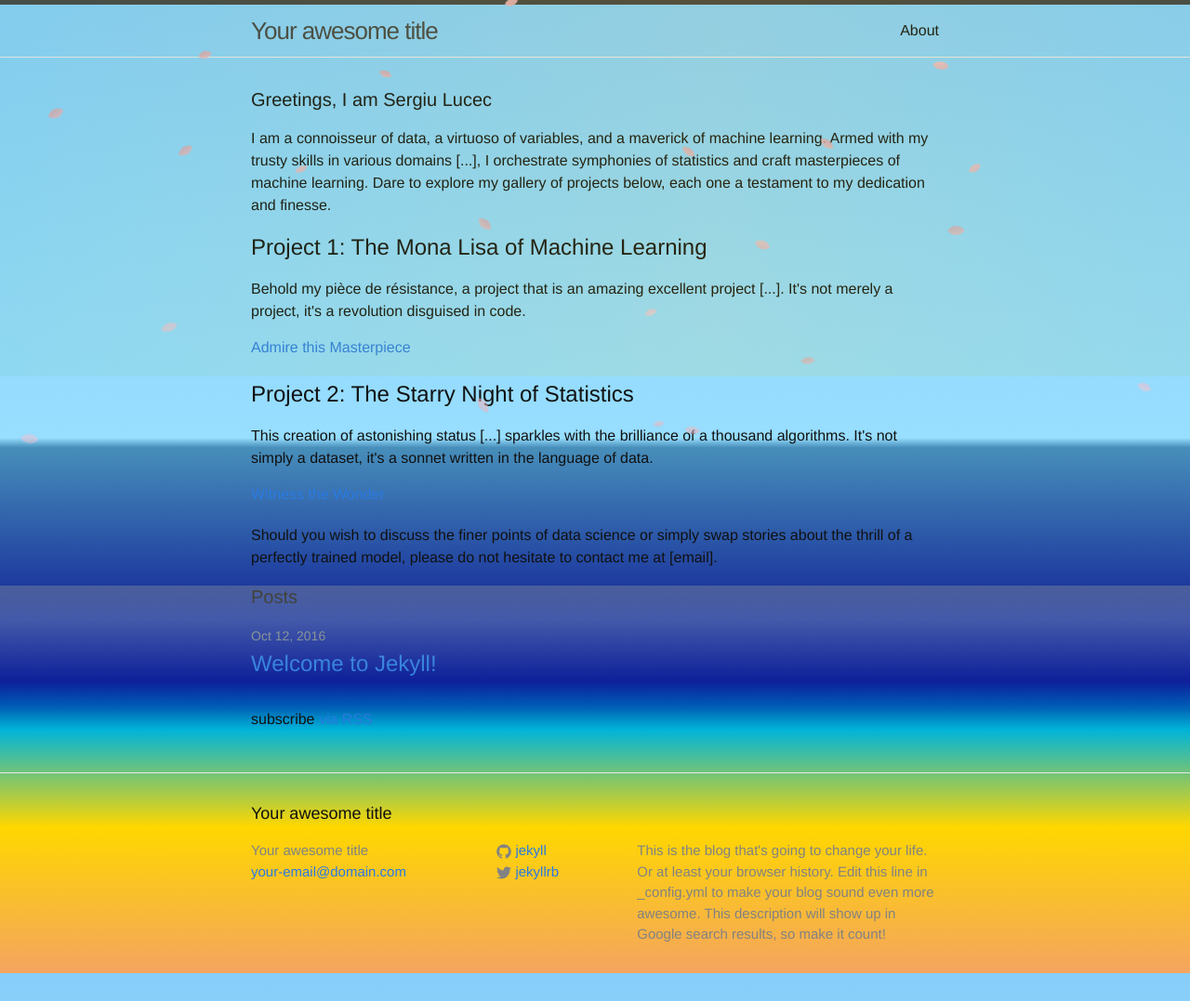
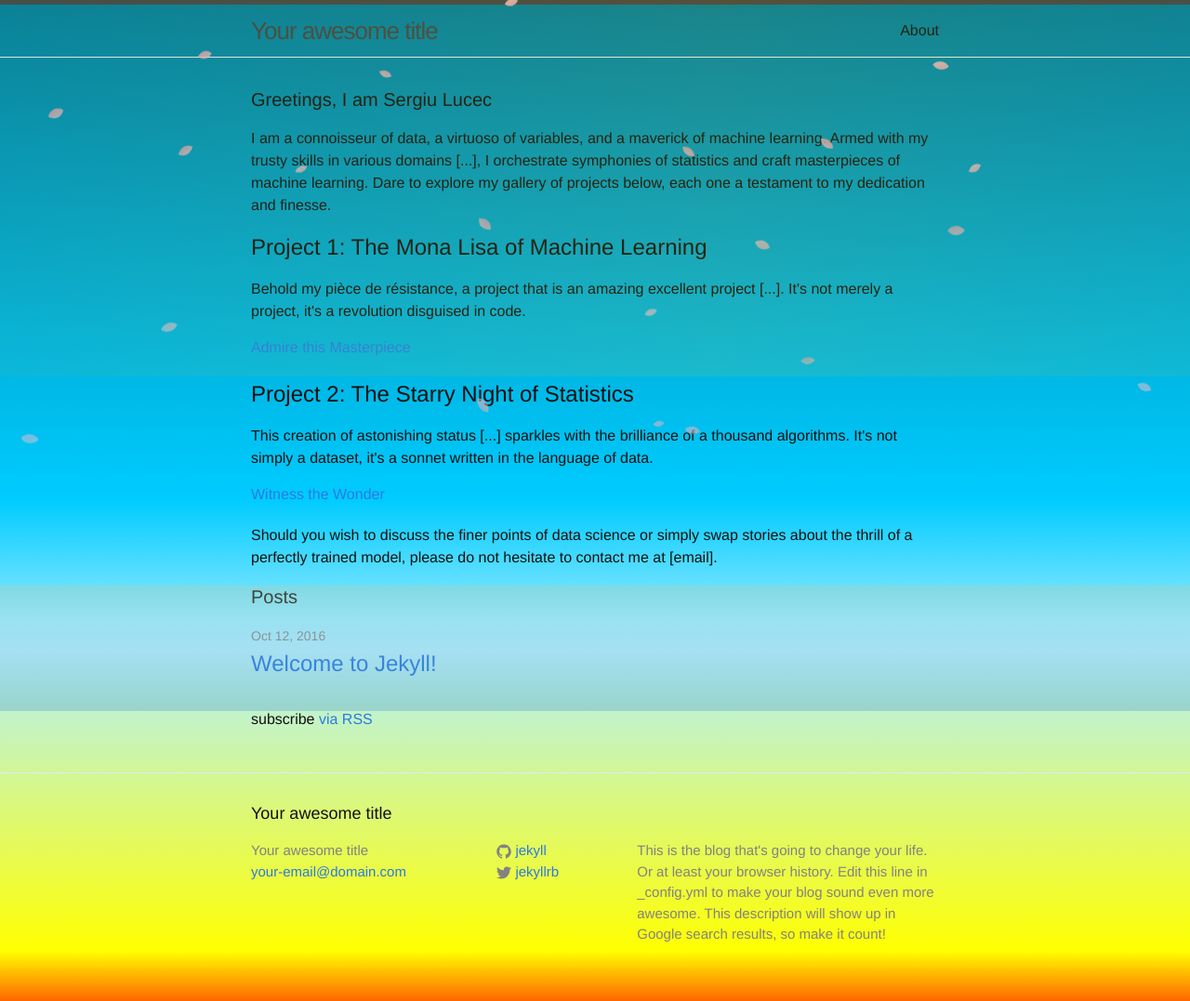
Before and after one commit to SpiritusSancti5/SpiritusSancti5.github.io, a Jekyll site: the page built from index.html, in a window 1280 px wide. Shown: the whole page at 93% size. Built offline with Jekyll 4.4.1, drawn with Linux system fonts in a browser that asks for light colours.

Commit message:
Update _base.scss

```diff
--- a/_sass/_base.scss
+++ b/_sass/_base.scss
@@ -21,15 +21,11 @@
     -o-font-feature-settings: "kern" 1;
     font-feature-settings: "kern" 1;
     font-kerning: normal;
-    background: linear-gradient(#87CEFA 0%, /* Sky */
-                                #97DEFF 45%, /* Sky */
-                                #478EBA 46%,
-                                #00008B 70%, /* Darker ocean */
-                                #00B4D8 75%, /* Shallow water */
-                                #FFD700 85%, /* Lighter sand */
-                                #F4A460 100%); /* Less orange sand */
-    height: 100vh;
-    position: relative;
+    background-color: #00ccff;
+    background: -webkit-linear-gradient(rgb(0, 122, 153) 0.2%, #00ccff 50%, yellow 95%, #ff6600);
+    background: -o-linear-gradient(rgb(0, 122, 153) 0.2%, #00ccff 50%, yellow 95%, #ff6600);
+    background: -moz-linear-gradient(rgb(0, 122, 153) 0.2%, #00ccff 50%, yellow 95%, #ff6600);
+    background: linear-gradient(rgb(0, 122, 153) 0.2%, #00ccff 50%, rgb(179, 240, 255) 65%, yellow 95%, #ff6600);
 }
 
 /* This is the sky shimmer. It moves from left to right. */
```
